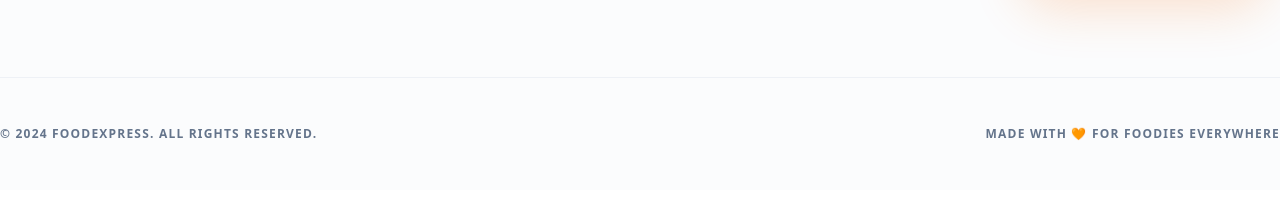
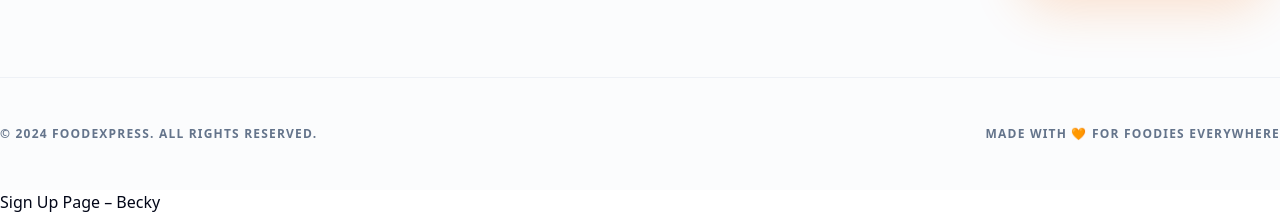
Before and after one commit to Its-sultan/Food_Delivery_App, a plain HTML site: page index.html in a window 1280 px wide. Shown: the part 3873-4087 px from the top of the page. Before the commit the page ends 4063 px from the top, so only its background shows below. Drawn offline with nearby package versions, Linux system fonts and the light colour scheme.

Commit message:
Move signup page to pages folder and link from landing page

```diff
--- a/index.html
+++ b/index.html
@@ -92,5 +92,6 @@
     <div id="footer-container"></div>
 
     <script type="module" src="/src/main.js"></script>
+    <a href="src/pages/signup/signup.html">Sign Up Page – Becky</a>
 </body>
 </html>
```
Also changed, not shown: script.js (added), src/pages/signup/signup.html (renamed from signup.html).
